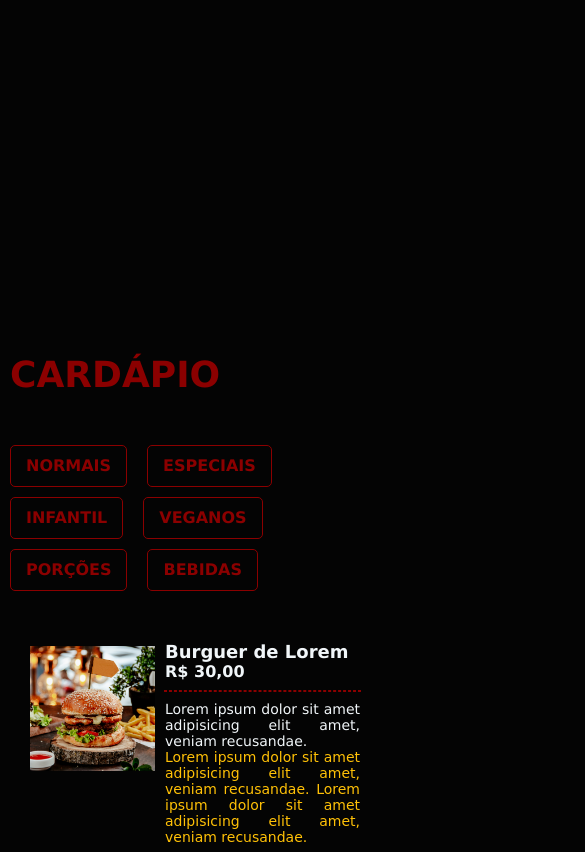
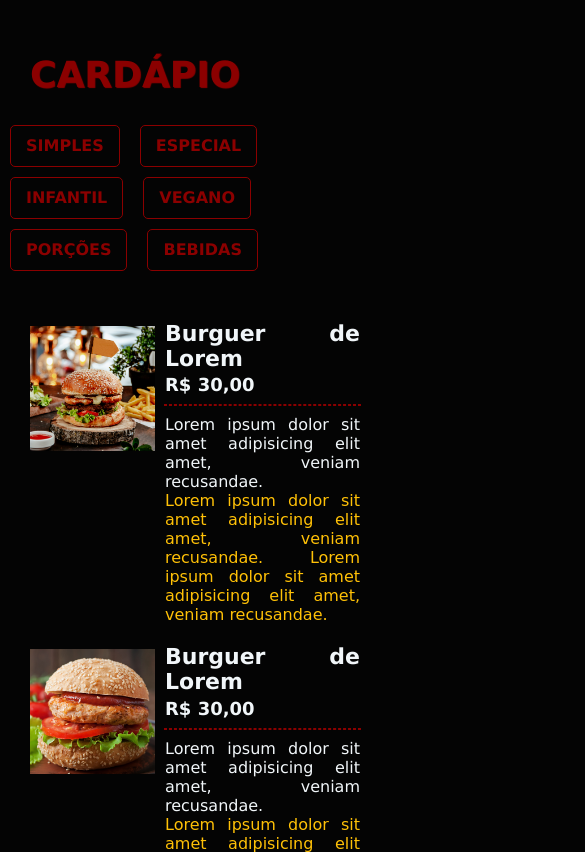
Before and after one commit to joaoburi/draculas_burguer, a plain HTML site: page index.html in a window 390 px wide. Shown: the part 2539-3391 px from the top of the page, 585 px wide, since content can reach past the window. Drawn offline with Linux system fonts and the light colour scheme; a web font is replaced by a local one.

Commit message:
att estilo cardapio

```diff
--- a/index.html
+++ b/index.html
@@ -142,13 +142,15 @@
         </aside>
         <!-- Promoção com fundo do produto contido na promoção -->
         <div id="header-cardapio">
-            <h1>CARDÁPIO</h1>
+            <h1>
+                CARDÁPIO
+            </h1>
 
             <div id="menu">
-                <h2>NORMAIS</h2>
-                <h2>ESPECIAIS</h2>
+                <h2>SIMPLES</h2>
+                <h2>ESPECIAL</h2>
                 <h2>INFANTIL</h2>
-                <h2>VEGANOS</h2>
+                <h2>VEGANO</h2>
                 <h2>PORÇÕES</h2>
                 <h2>BEBIDAS</h2>
             </div>
--- a/main.css
+++ b/main.css
@@ -98,6 +98,17 @@ main {
 
 #header-cardapio {
     margin-top: 650px;
+}
+
+
+
+#header-cardapio h1 {
+    width: 600px;
+    color: #8b0000;
+    font-size: 36px;
+    margin-bottom:20px;
+    margin-left: 20px;
+    text-shadow: 1px 1px 1px #8b0000;
 
 }
 
@@ -107,27 +118,11 @@ main {
     margin: 0px 100px;
     margin-bottom: 40px;
     justify-content: center;
-
-
-}
-
-#header-cardapio h1 {
-    color: #8b0000;
-    font-size: 36px;
-    margin-bottom: 40px;
-    margin-right: 40px;
-
 }
 
 @media (max-width: 1100px) {
-
     #header-cardapio #menu {
-
         justify-content: left;
-
-
-
-
     }
 }
 
@@ -147,9 +142,10 @@ main {
 
 #header-cardapio h2:hover {
     transition-duration: 0.2s;
-    border: 1px solid #8b0000;
-    background-color: #8b0000;
-    color: #040404;
+    border: 1px solid #FFC107;
+    background-color: #040404;
+    color: #FFC107;
+    text-shadow: 1px 1px 1px #8b0000;
 }
 
 #cardapio {
@@ -165,7 +161,7 @@ main {
 
 #cardapio .pratos {
     text-align: justify;
-    font-size: 14px;
+
     display: flex;
     margin-left: 20px;
     margin-bottom: 20px;
@@ -181,12 +177,13 @@ main {
 }
 
 #cardapio .pratos .conteudo .nome-preco h2 {
-    font-size: 18px;
+    font-size: 22px;
 }
 
 #cardapio .pratos .conteudo .nome-preco h3 {
-    font-size: 16px;
+    font-size: 18px;
     text-align: right;
+    margin-top: 3.5px;
 }
 
 #cardapio .pratos .conteudo
@@ -198,7 +195,6 @@ main {
 }
 
 #cardapio .pratos .conteudo p {
-    font-size: 14px;
 
 }
 
@@ -209,7 +205,7 @@ main {
     font-family: var(--fonte4);
 }
 
-@media (max-width: 1000px) {
+@media (max-width: 1030px) {
     #cardapio .pratos .conteudo .nome-preco {
 
         grid-template-columns: 1fr;
@@ -312,13 +308,12 @@ main {
     }
 
     #header-cardapio {
-        margin-top: 350px;
+        margin-top: 50px;
     }
 
-    #menu {
-
-
-
+    #header-cardapio #menu {
+        margin: 0px 0px;
+        margin-bottom: 40px;
     }
 
     #cardapio {
@@ -326,10 +321,11 @@ main {
 
     }
 
-    #header-cardapio #menu {
-        margin: 0px 0px;
-        margin-bottom: 40px;
+    #cardapio .pratos .conteudo .nome-preco {
+        display: grid;
+        grid-template-columns: 1fr 100px;
     }
+
 
 
 }
@@ -347,6 +343,17 @@ main {
     }
 
 
+
+}
+
+@media screen and (max-width: 560px) {
+    #cardapio .pratos .conteudo .nome-preco {
+        grid-template-columns: 1fr;
+    }
+
+    #cardapio .pratos .conteudo .nome-preco h3 {
+        text-align: left;
+    }
 }
 
 #avaliacoes {
```
